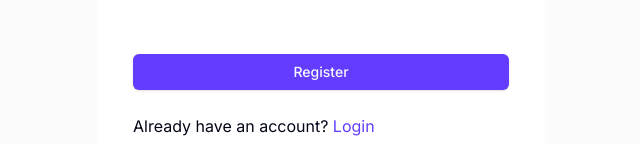
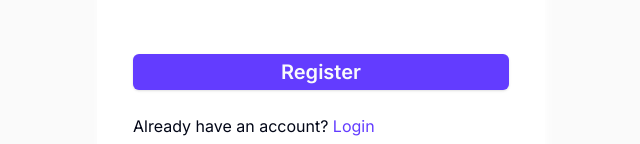
Before and after one commit to Idighekere/Dev-Links, a Next.js app: page /register in a window 1280 px wide. Shown: the part 644-788 px from the top of the page, without its empty margins (319-959 px from the left). Built offline with nearby package versions, Linux system fonts and the light colour scheme; no server answers.

Commit message:
style: increase auth(login&signup) buttons

```diff
--- a/src/app/(auth)/_components/LoginForm.tsx
+++ b/src/app/(auth)/_components/LoginForm.tsx
@@ -204,7 +204,7 @@ function handleAuthErrors(errorCode: string, errorMessage: string) {
 
         <Button
           type='submit'
-          className='w-full mt-4'
+          className='w-full mt-4 text-xl font-semibold'
           disabled={loading}
           onClick={() => setErrorMsg('')}
         >
--- a/src/app/(auth)/_components/RegisterForm.tsx
+++ b/src/app/(auth)/_components/RegisterForm.tsx
@@ -284,7 +284,7 @@ const [errorMsg,setErrorMsg]=useState("")
                     )}
                 />
                 <>{errorMsg?(<p className="text-red .my-2 ">{errorMsg}</p>):(<p className="py-1 mb-3"></p>)}</>
-                <Button type="submit" className="w-full mt-4" disabled={loading} onClick={()=>setErrorMsg("")}>
+                <Button type="submit" className="w-full mt-4 text-xl font-semibold" disabled={loading} onClick={()=>setErrorMsg("")}>
                     {loading ?("Registering..."):("Register")}
                 </Button>
             </form>
```
